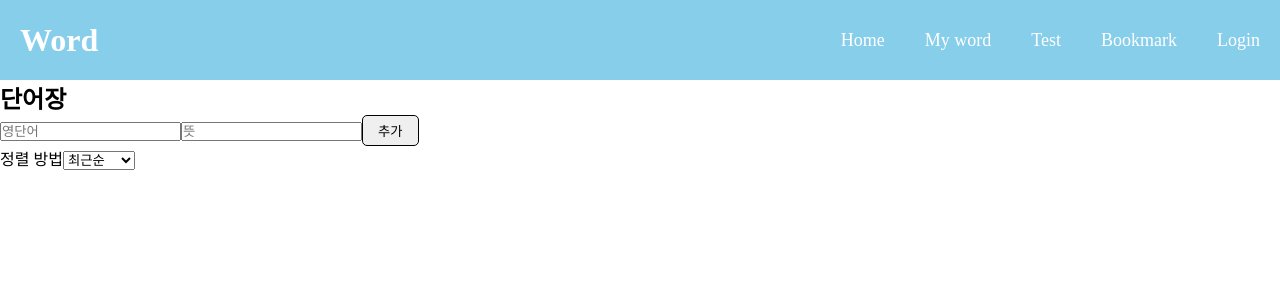
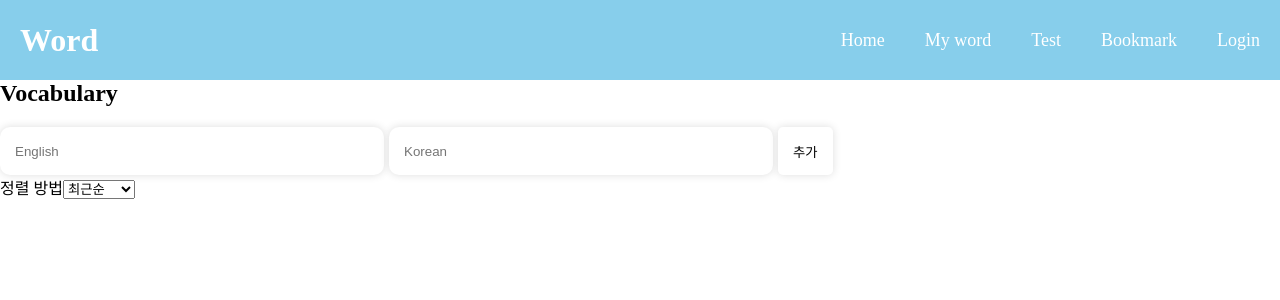
Before and after one commit to Hyeri123/word, a React (Create React App) app: page /wordManager in a window 1280 px wide. Shown: the top 300 px of the page. Built offline with nearby package versions, Linux system fonts and the light colour scheme.

Commit message:
WordManager 버튼, 입력창 css 개선

```diff
--- a/src/Pages/WordManager.css
+++ b/src/Pages/WordManager.css
@@ -7,22 +7,39 @@ ul {
 li {
   display: flex;
   padding: 10px;
-  border: 1px solid black;
-  border-radius: 5px;
   margin-bottom: 10px;
+  background-color: white;
+  width: 70%;
+  border-radius: 10px;
+  box-shadow: 0px 0px 8px #ddd;
+  border: none;
+  flex-direction: row;
 }
 
 .word-text {
   font-weight: bold;
 }
 
-.buttons {
-  display: flex;
-}
-
 button {
   padding: 5px 15px;
   border-radius: 5px;
   cursor: pointer;
-  border: 1px solid black;
+  background-color: white;
+  box-shadow: 0px 0px 8px #ddd;
+  border: none;
 }
+
+input {
+  background-color: white;
+  width: 30%;
+  border-radius: 10px;
+  height: 3rem;
+  padding: 0 15px;
+  box-shadow: 0px 0px 8px #ddd;
+  border: none;
+}
+
+.input-container {
+  display: flex;
+  gap: 5px;
+}
--- a/src/Pages/WordManager.js
+++ b/src/Pages/WordManager.js
@@ -123,18 +123,18 @@ function WordManager() {
 
   return (
     <div>
-      <h2>단어장</h2>
-      <div>
+      <h1>Vocabulary</h1>
+      <div class="input-container">
         <input
           type="text"
-          placeholder="영단어"
+          placeholder="English"
           value={newEnglish}
           onChange={(e) => setNewEnglish(e.target.value)}
           onKeyDown={(e) => handleKeyDown(e, "add")}
         />
         <input
           type="text"
-          placeholder="뜻"
+          placeholder="Korean"
           value={newKorean}
           onChange={(e) => setNewKorean(e.target.value)}
           onKeyDown={(e) => handleKeyDown(e, "add")}
```
